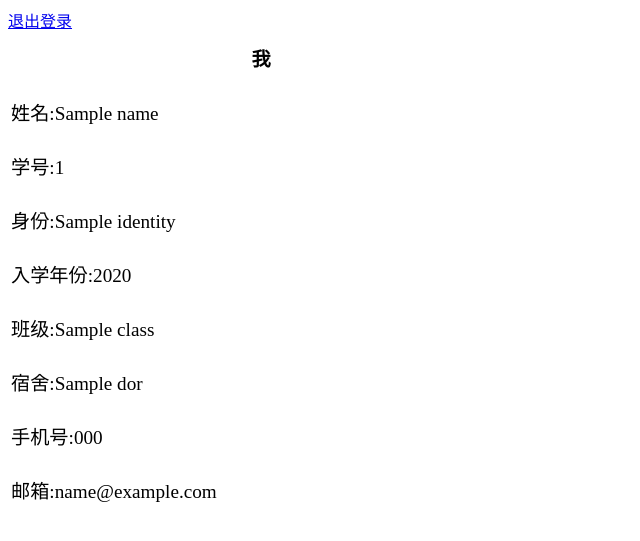
After one commit to OrtonY/covSys, a Django app: template templates/u_information.html in a window 1280 px wide. The commit adds this page. Shown: the top 541 px of the page, without its empty margins (0-640 px from the left). Run offline with Django 3.2, Linux system fonts and the light colour scheme; the template is opened without the code that fills it: most values are stand-ins (such as "Sample title", 1, 10 or a date in 2020).

Commit message:
实现多页面数据传递

```diff
--- a/personalinfo/urls.py
+++ b/personalinfo/urls.py
@@ -9,5 +9,6 @@ urlpatterns = [
     path('u_navigation/', views.Login, name="u_nav"),
     path('toregister/', views.toRegister, name="to_Register"),
     path('register/', views.Register, name="Register"),
-    path('logout/', views.logout, name="logout")
+    path('logout/', views.logout, name="logout"),
+    path('u_info/<str:u_id>', views.u_info, name="u_info")
 ]
--- a/templates/a_navigation.html
+++ b/templates/a_navigation.html
@@ -7,7 +7,7 @@
 <body>
 <a href="{% url 'logout' %}">退出登录</a>
 <h3>
-    欢迎{{ name }} 管理员登入校园疫情防控信息管理系统
+    欢迎{{ id }}管理员登入校园疫情防控信息管理系统
 </h3>
 </body>
 </html>
--- /dev/null
+++ b/templates/u_information.html
@@ -0,0 +1,32 @@
+<!DOCTYPE html>
+<html lang="en">
+<head>
+    <meta charset="UTF-8">
+    <title>信息查询</title>
+</head>
+<body>
+<a href="{% url 'logout' %}">退出登录</a>
+<table id="infomation">
+    <tr><th>我</th></tr>
+    <tr><td>姓名:{{ name }}</td></tr>
+    <tr><td>学号:{{ id }}</td></tr>
+    <tr><td>身份:{{ identity }}</td></tr>
+    <tr><td>入学年份:{{ year }}</td></tr>
+    <tr><td>班级:{{ class }}</td></tr>
+    <tr><td>宿舍:{{ dor }}</td></tr>
+    <tr><td>手机号:{{ phone }}</td></tr>
+    <tr><td>邮箱:{{ email }}</td></tr>
+</table>
+<style type="text/css">
+    tr{
+        text-align: left;
+        font-size: larger;
+        line-height: 50px;
+    }
+    th{
+        text-align: center;
+        width: 500px;
+    }
+</style>
+</body>
+</html>
--- a/templates/u_navigation.html
+++ b/templates/u_navigation.html
@@ -9,5 +9,6 @@
 <h3>
     欢迎{{ name }} {{ identity }}登入校园疫情防控信息管理系统
 </h3>
+<a href="{% url 'u_info' id %}">个人资料</a>
 </body>
 </html>
```
Also changed, not shown: personalinfo/views.py (+17 -3 lines).
